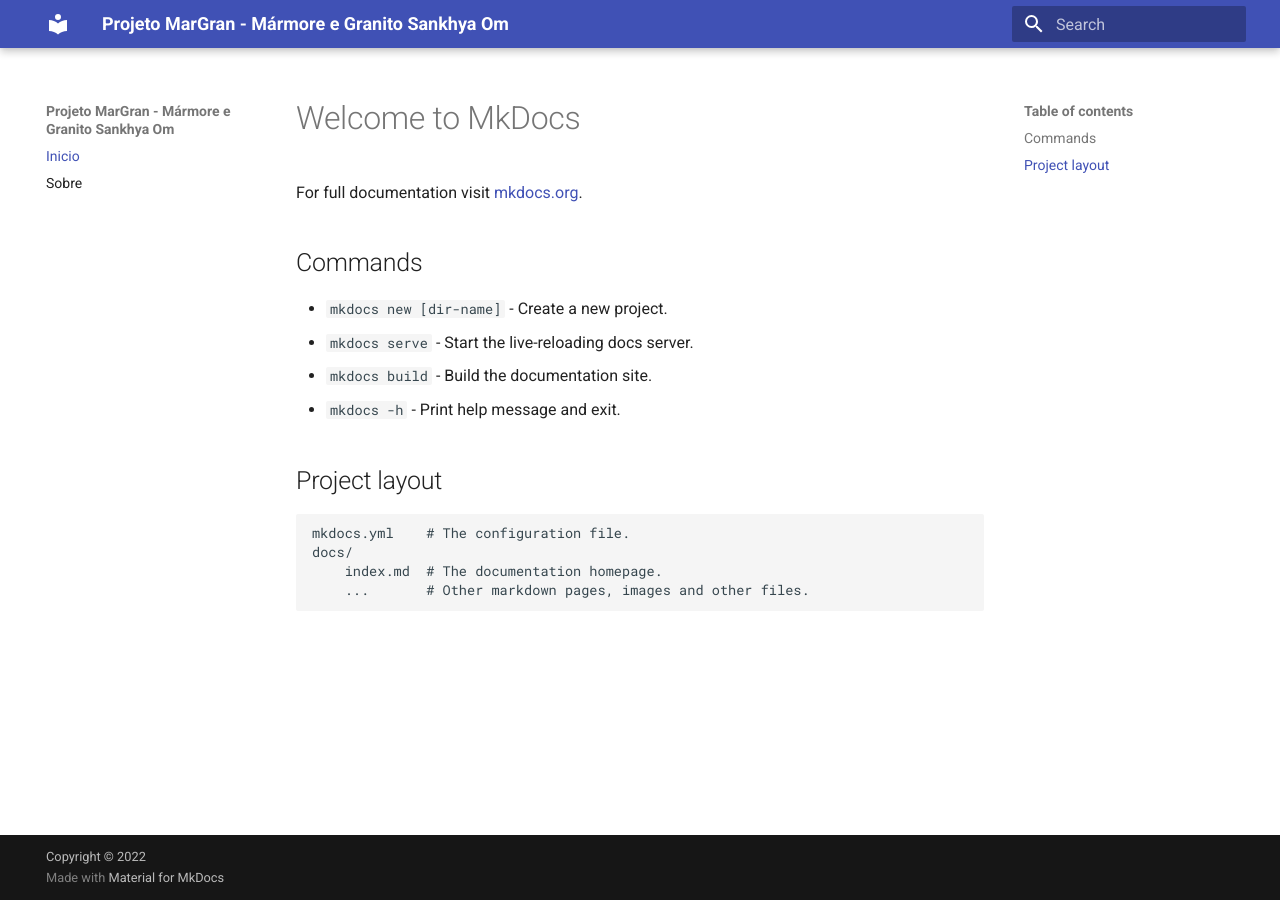
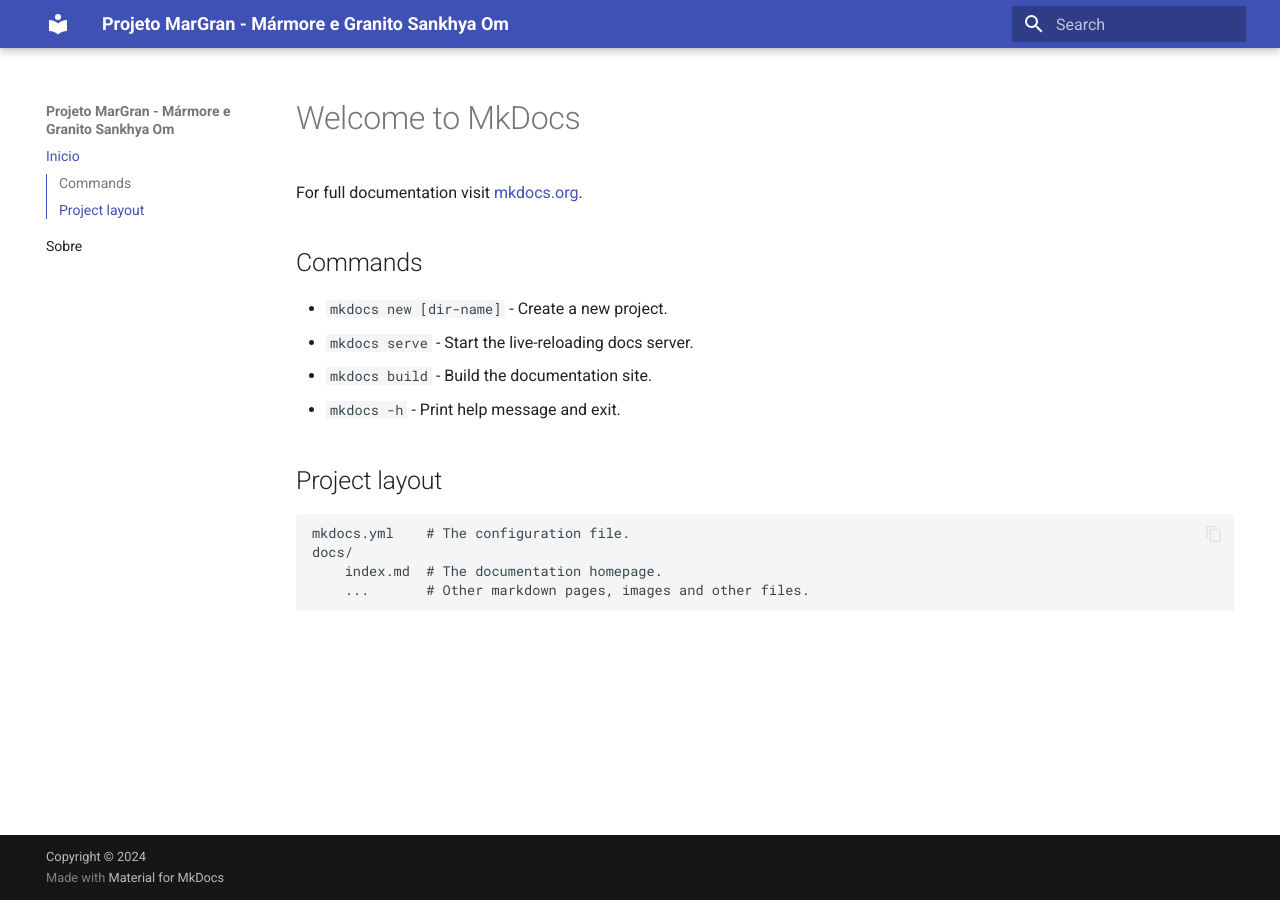
Before and after one commit to cbmsoft/margrandocs, an MkDocs documentation site: the page built from docs/index.md, in a window 1280 px wide. Built offline with MkDocs 1.6.1 and Material for MkDocs 9.7.7, drawn with Linux system fonts in a browser that asks for light colours.

Commit message:
feat: adding features

```diff
--- a/mkdocs.yml
+++ b/mkdocs.yml
@@ -3,11 +3,29 @@
 site_author: Cassio Menezes
 
 # Copyright
-copyright: Copyright &copy; 2022
+copyright: Copyright &copy; 2024
 
 # Configuration
 theme:
   name: material
+  # Default values, taken from mkdocs_theme.yml
+  language: en
+  features:
+    - content.code.copy
+    - content.tabs.link
+    - content.tooltips
+    - navigation.indexes
+    - navigation.instant
+    #- navigation.sections
+    #- navigation.tabs
+    #- navigation.tabs.sticky
+    - navigation.top
+    - navigation.tracking
+    - search.highlight
+    - search.share
+    - search.suggest
+    - toc.follow
+    - toc.integrate
   font:
     text: Roboto
     code: Roboto Mono
@@ -15,4 +33,4 @@
 # Page tree
 nav:
   - Inicio: index.md
-  - Sobre: 'about.md'
+  - Sobre: about.md
```
